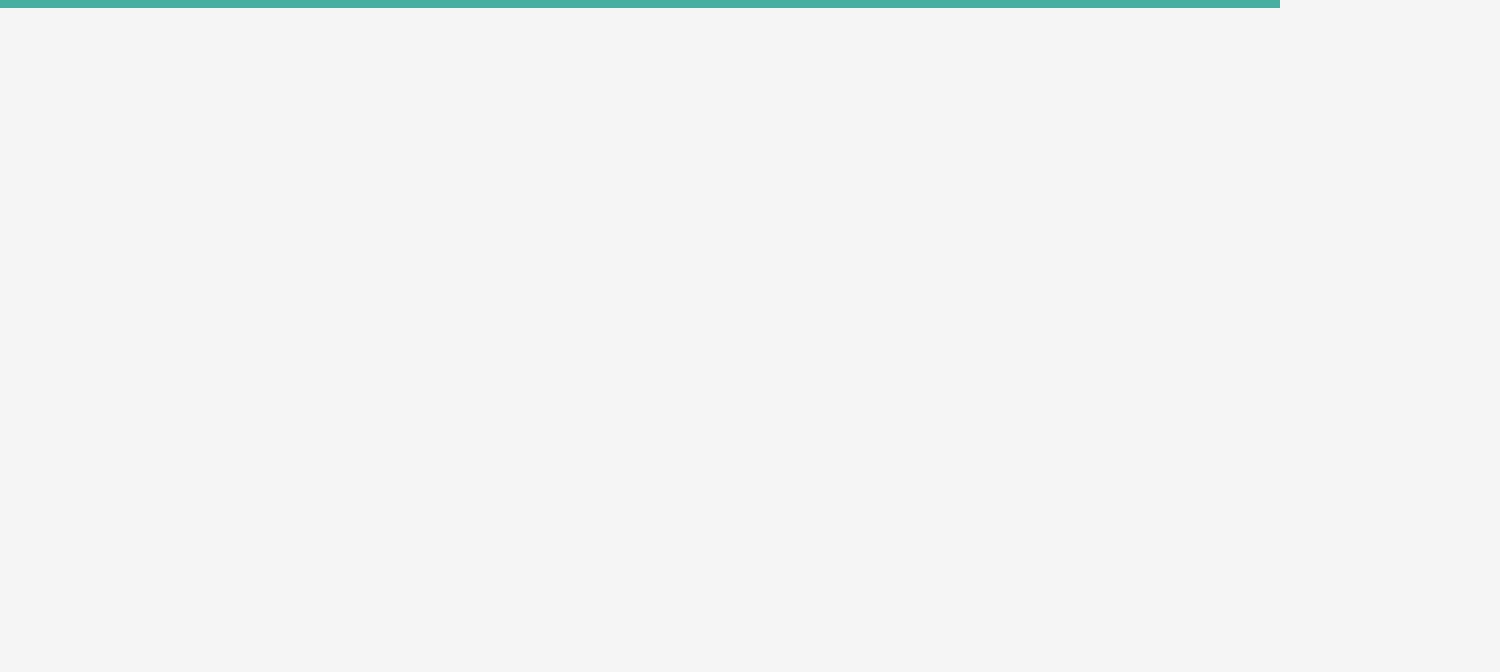
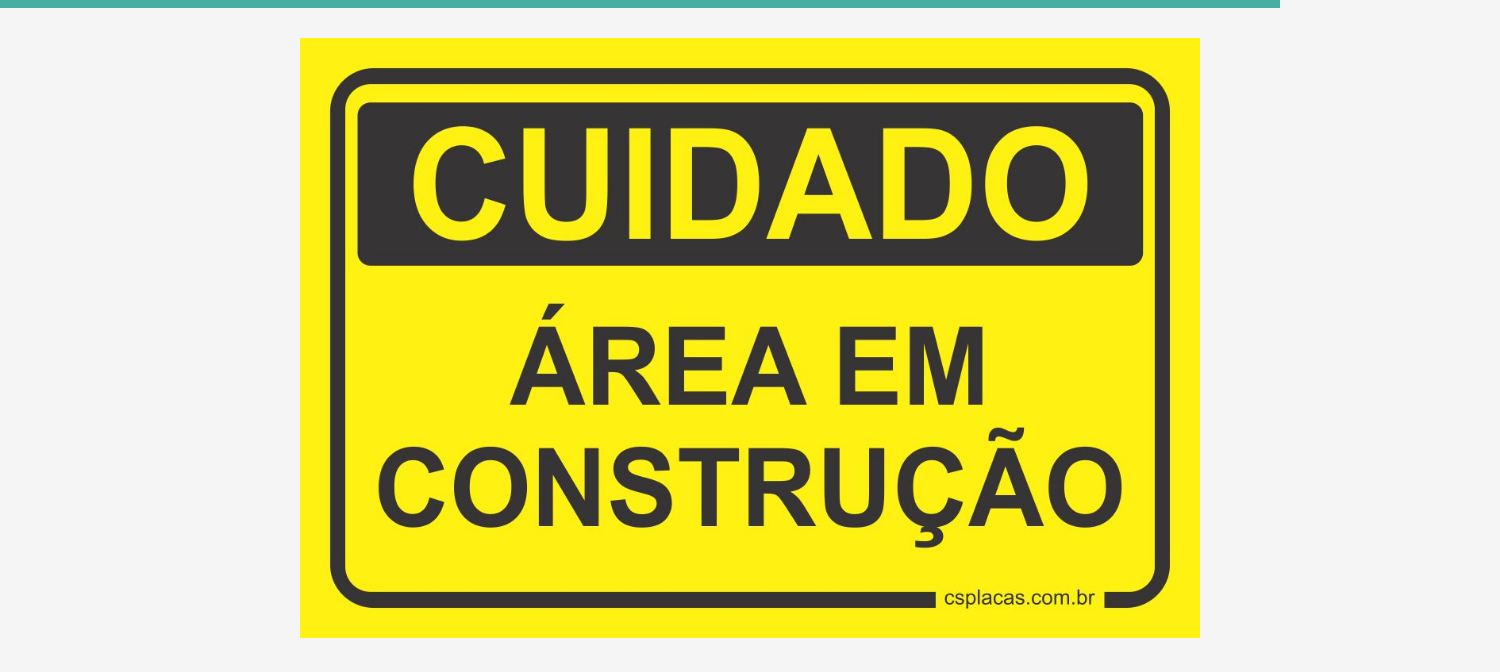
Before and after one commit to ThallesLucas/Jornal-da-Cidade, a plain HTML site: page paginas/meioambiente.html in a window 1280 px wide. Shown: the part 162-834 px from the top of the page, 1500 px wide, since content can reach past the window. Before the commit the page ends 800 px from the top, so only its background shows below. Drawn offline with Linux system fonts and the light colour scheme.

Commit message:
Add files via upload

```diff
--- a/paginas/meioambiente.html
+++ b/paginas/meioambiente.html
@@ -21,5 +21,8 @@
             </ul>
         </nav>
     </header>
+    <main class>
+        <img class="construçao" src="../imagens/construção.jpg">
+    </main>
 </body>
 </html>
```
Also changed, not shown: paginas/covid-19.html (+3 -0 lines).
